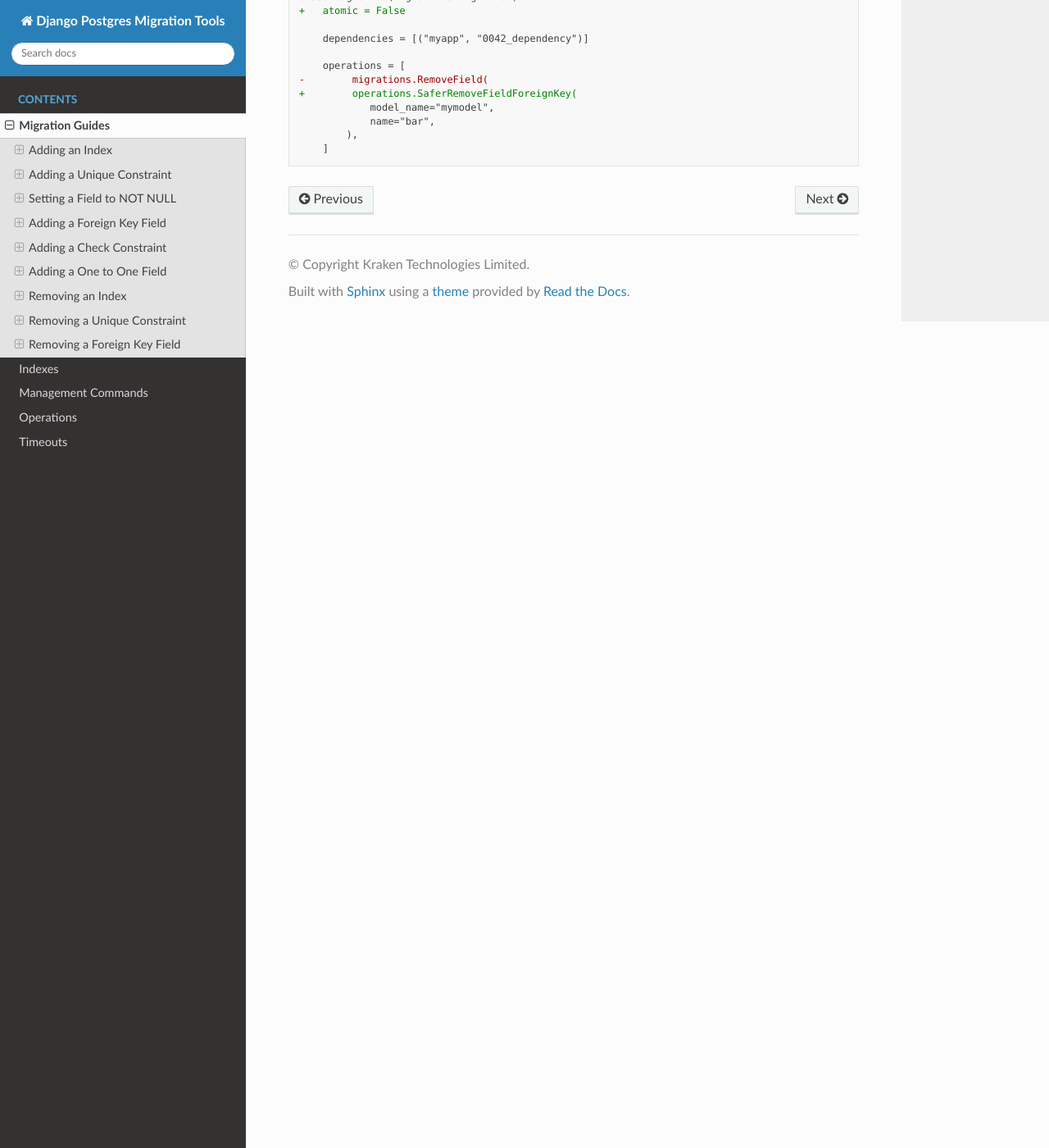
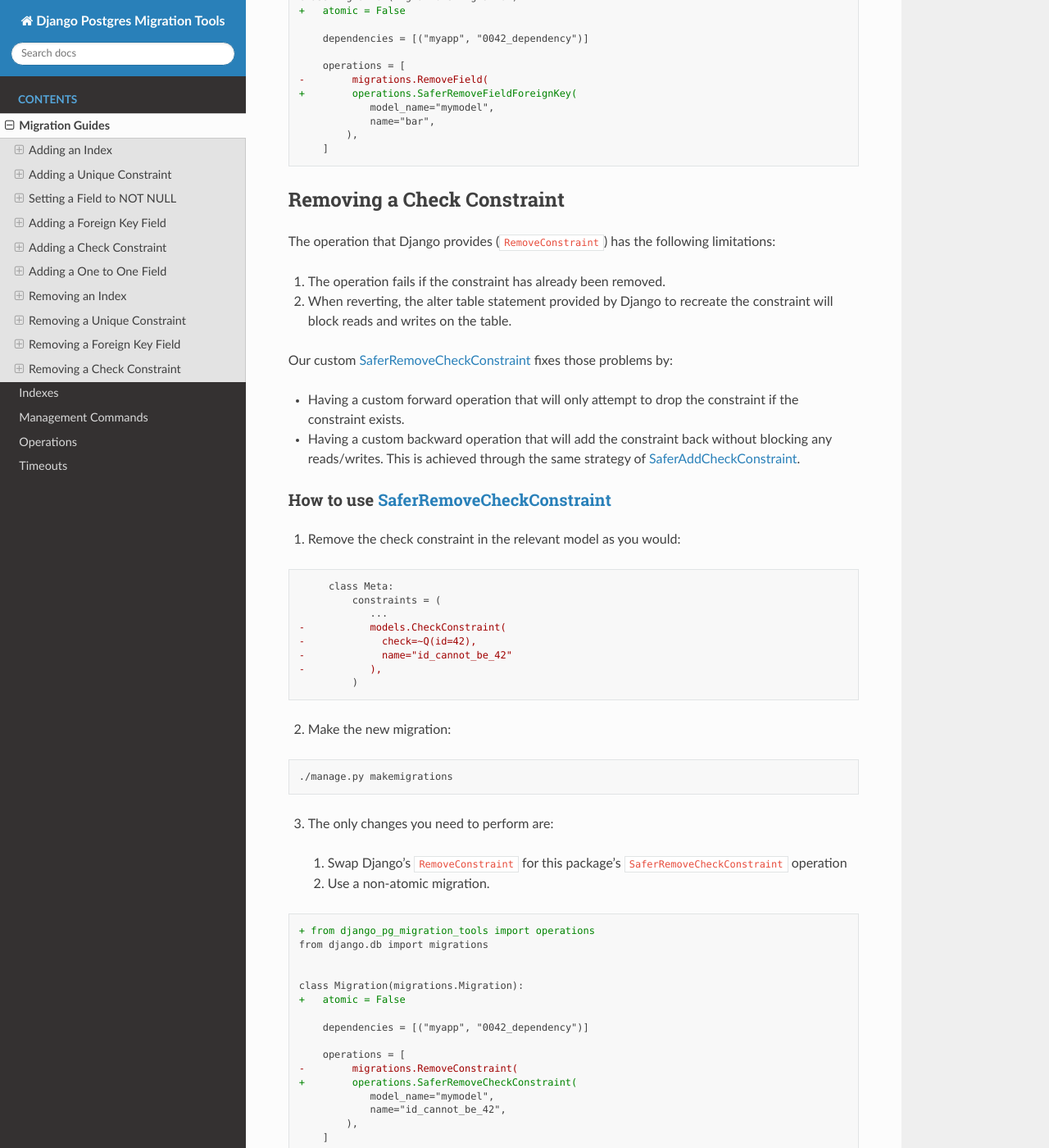
Before and after one commit to kraken-tech/django-pg-migration-tools, a Sphinx documentation site: the page built from docs/guides/migration_guides.rst, in a window 1280 px wide and 1400 px high, scrolled down 14511 px. Shown: the whole window at 82% size. Built offline with Sphinx 7.4.7 and the Read the Docs theme 3.1.0, drawn with Linux system fonts in a browser that asks for light colours.

Commit message:
Move info for removing check constraint to its own guide
Why? The current information on removing a check constraint is clustered
inside the class definition of the SaferRemoveCheckConstraint operation.

It is not obvious from a user's PoV that they will find a "guide" and a
"how-to" inside the documentation for the definition of a class as this
is not a common place for such information to live.

This commit moves this information to a more free-form "guides" page so
that the documentation is easier to find and easier to edit.

The class definition will still include a link back to the guide in
case users come to the class definition before they read the guide.

```diff
--- a/docs/guides/migration_guides.rst
+++ b/docs/guides/migration_guides.rst
@@ -872,3 +872,73 @@ _____________________________________________________________________________
               name="bar",
           ),
       ]
+
+.. _guide_removing_a_check_constraint:
+
+Removing a Check Constraint
+---------------------------
+
+The operation that Django provides (``RemoveConstraint``) has the
+following limitations:
+
+1. The operation fails if the constraint has already been removed.
+2. When reverting, the alter table statement provided by Django to recreate
+   the constraint will block reads and writes on the table.
+
+Our custom :ref:`SaferRemoveCheckConstraint <safer_remove_check_constraint>`
+fixes those problems by:
+
+- Having a custom forward operation that will only attempt to drop the
+  constraint if the constraint exists.
+- Having a custom backward operation that will add the constraint back
+  without blocking any reads/writes. This is achieved through the same
+  strategy of :ref:`SaferAddCheckConstraint <safer_add_check_constraint>`.
+
+.. _guide_how_to_use_safer_remove_check_constraint:
+
+How to use :ref:`SaferRemoveCheckConstraint <safer_remove_check_constraint>`
+____________________________________________________________________________
+
+1. Remove the check constraint in the relevant model as you would:
+
+.. code-block:: diff
+
+       class Meta:
+           constraints = (
+              ...
+  -           models.CheckConstraint(
+  -             check=~Q(id=42),
+  -             name="id_cannot_be_42"
+  -           ),
+           )
+
+2. Make the new migration:
+
+.. code-block:: bash
+
+  ./manage.py makemigrations
+
+3. The only changes you need to perform are:
+
+  1. Swap Django's ``RemoveConstraint`` for this package's
+     ``SaferRemoveCheckConstraint`` operation
+  2. Use a non-atomic migration.
+
+.. code-block:: diff
+
+  + from django_pg_migration_tools import operations
+  from django.db import migrations
+
+
+  class Migration(migrations.Migration):
+  +   atomic = False
+
+      dependencies = [("myapp", "0042_dependency")]
+
+      operations = [
+  -        migrations.RemoveConstraint(
+  +        operations.SaferRemoveCheckConstraint(
+              model_name="mymodel",
+              name="id_cannot_be_42",
+          ),
+      ]
```
Also changed, not shown: docs/usage/operations.rst (+6 -59 lines).
